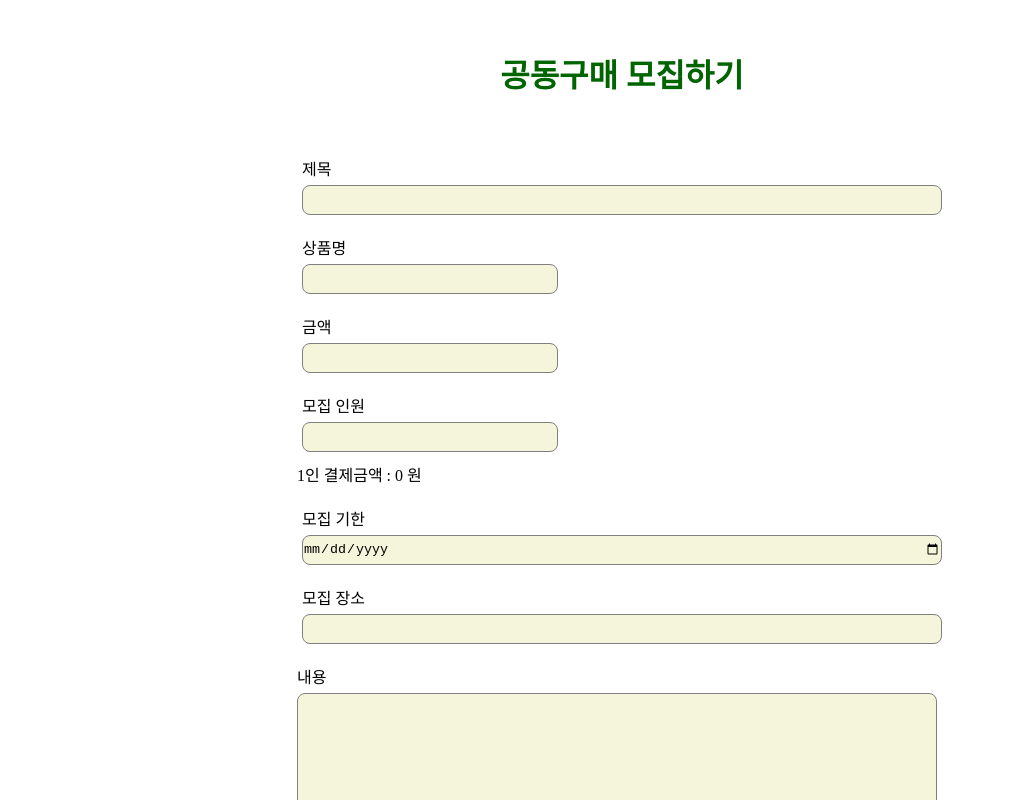
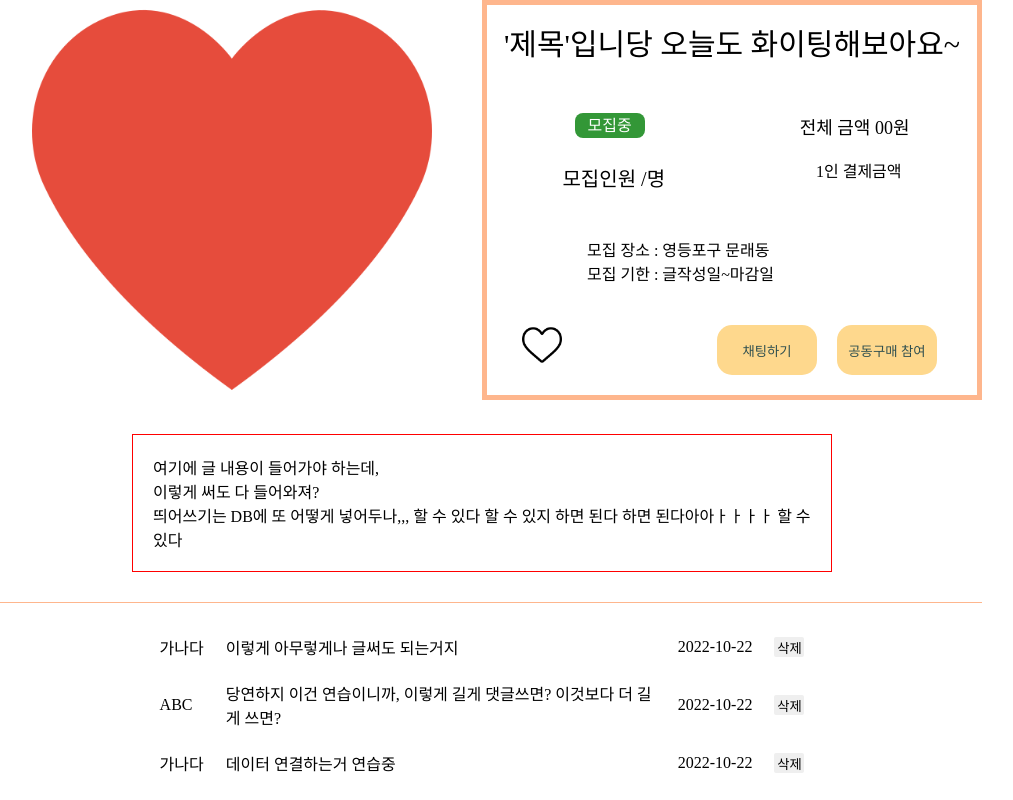
Before and after one commit to team-AFAD/AFAD, a React (Create React App) app in the folder client/: page / in a window 1280 px wide. Shown: the top 800 px of the page, without its empty margins (18-1031 px from the left). Built offline with nearby package versions, Linux system fonts and the light colour scheme.

Commit message:
feat : inputForm state

```diff
--- a/client/src/App.js
+++ b/client/src/App.js
@@ -1,18 +1,18 @@
 import './app.scss';
-import PostWrite from "./components/Post/PostWrite";
-// import PostView from "./components/Read/PostView";
+// import PostWrite from "./components/Post/PostWrite";
+import PostView from "./components/Read/PostView";
 // import PostList from "./components/Read/PostList";
 
+// import Messenger from "./pages/messenger/messenger";
 // import RegisterForm from "./components/Register/RegisterForm";
-// import Messenger from "./pages/messenger/messenger";
 // import LoginForm from './components/Login/LoginForm';
 
 function App() {
   return (
     <div className="App">
 
-      <PostWrite />
-      {/* <PostView /> */}
+      {/* <PostWrite /> */}
+      <PostView />
       {/* <PostList /> */}
 
       {/* <Messenger /> */}
--- a/client/src/components/Read/_propeties/CommentTable.js
+++ b/client/src/components/Read/_propeties/CommentTable.js
@@ -1,4 +1,4 @@
-import dummy from '../../../data/data.json';
+import dummy from '../../../data/comment.json';
 
 function CommentTable (){
     //postId가 1인 댓글만 보여지게
```
Also changed, not shown: client/src/data/comment.json (renamed from client/src/data/data.json).
